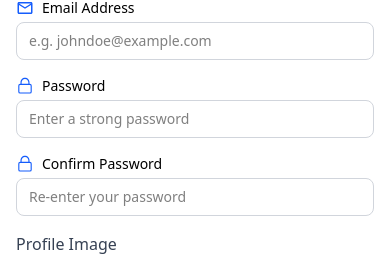
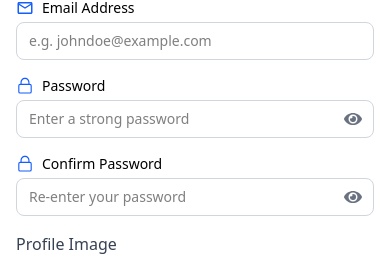
Before and after one commit to BallaGanesh/Robo-Aurra, a React (Vite) app: page / in a window 390 px wide. Shown: the part 264-526 px from the top of the page. Built offline with nearby package versions, Linux system fonts and the light colour scheme.

Commit message:
validations done

```diff
--- a/src/component/register/Register.jsx
+++ b/src/component/register/Register.jsx
@@ -1,4 +1,4 @@
-import React, {  useRef, useState } from "react";
+import React, { useRef, useState } from "react";
 import { useDispatch, useSelector } from "react-redux";
 
 import toast from "react-hot-toast";
@@ -12,12 +12,20 @@ import { GoArrowRight } from "react-icons/go";
 import { LuUpload } from "react-icons/lu";
 import { CgProfile } from "react-icons/cg";
 import { LuX } from "react-icons/lu";
+import { FaEye, FaEyeSlash } from "react-icons/fa";
 
 const Register = () => {
   let nagivate = useNavigate();
   const dispatch = useDispatch();
   const [errorMessage, setErrorMessage] = useState("");
   const [profileImage, setProfileImage] = useState(null);
+  const [passwordError, setPasswordError] = useState("");
+  const [confirmPasswordError, setConfirmPasswordError] = useState("");
+  const [showPassword, setShowPassword] = useState(false);
+  const [showConfirmPassword, setShowConfirmPassword] = useState(false);
+  const [isPasswordMatched, setIsPasswordMatched] = useState(null);
+  const [isPasswordValid, setIsPasswordValid] = useState(null);
+
   const fileInputRef = useRef(null);
 
   const handleBoxClick = () => {
@@ -59,8 +67,18 @@ const Register = () => {
       validateAll()
         ? setErrorMessage("")
         : setErrorMessage(getAllValidationErrorMessage);
-      value == "" && setErrorMessage("");
+      value === "" && setErrorMessage("");
+    } else if (name === "confirmPassword") {
+      if (value !== formData.password) {
+        setErrorMessage("Passwords do not match");
+      } else if (name === "confirm password") {
+        setIsPasswordMatched(null);
+        setErrorMessage("");
+      } else {
+        setErrorMessage("");
       }
+    }
+
     setFormData({ ...formData, [name]: value });
   };
 
@@ -121,38 +139,7 @@ const Register = () => {
             </Link>
           </p>
 
-          {/* <div className="flex justify-center mb-4">
-            <div className="relative w-20 h-20 rounded-full bg-gray-100 flex items-center justify-center overflow-hidden border border-gray-300">
-              {preview ? (
-                <img
-                  src={preview}
-                  alt="Preview"
-                  className="object-cover w-full h-full"
-                />
-              ) : (
-                <svg
-                  xmlns="http://www.w3.org/2000/svg"
-
-                  className="w-10 h-10 text-gray-400 "
-                  fill="none"
-                  viewBox="0 0 24 24"
-                  stroke="currentColor"
-                > */}
-
-          {/* <CgProfile className="h-7 w-7 "/> */}
-
-          {/* <path
-                    strokeLinecap="round"
-                    strokeLinejoin="round"
-                    strokeWidth={1.5}
-                    d="M12 4v16m8-8H4"
-                  /> */}
-          {/* </svg>
-              )}
-            </div>
-          </div> */}
-
-          {/* @trial */}
+          {/* avtar */}
           <div className="flex justify-center mb-4">
             <div className="relative w-20 h-20 rounded-full bg-gray-100 flex items-center justify-center overflow-hidden border border-gray-300">
               {preview ? (
@@ -212,47 +199,131 @@ const Register = () => {
                 className="w-full px-3 sm:px-4 py-2 text-sm sm:text-base border border-gray-300 rounded-lg focus:outline-none focus:ring-2 focus:ring-indigo-400 transition-all duration-300"
               />
             </div>
-
-            <div className="space-y-1 sm:space-y-1.5">
+            {/* password */}
+            <div className="space-y-1 sm:space-y-1.5 relative">
               <h3 className="flex gap-2 items-center text-sm sm:text-base">
                 <GoLock className="text-[#155DFC] text-lg sm:text-xl" />
                 Password
               </h3>
+              <div className="relative">
                 <input
-                type="password"
+                  type={showPassword ? "text" : "password"}
                   name="password"
                   placeholder="Enter a strong password"
                   value={formData.password}
-                onChange={handleChange}
+                  onChange={(e) => {
+                    const value = e.target.value;
+                    setFormData({ ...formData, password: value });
+
+                    // password validation
+                    const { validateAll, getAllValidationErrorMessage } =
+                      validatePassword(value, 8);
+                    if (value.trim() === "") {
+                      setPasswordError("");
+                      setIsPasswordValid(null);
+                    } else if (!validateAll()) {
+                      setPasswordError(getAllValidationErrorMessage);
+                      setIsPasswordValid(false);
+                    } else {
+                      setPasswordError("");
+                      setIsPasswordValid(true);
+                    }
+                  }}
                   required
-                className="w-full px-3 sm:px-4 py-2 text-sm sm:text-base border border-gray-300 rounded-lg focus:outline-none focus:ring-2 focus:ring-indigo-400 transition-all duration-300"
+                  className={`w-full px-3 sm:px-4 py-2 pr-10 text-sm sm:text-base border rounded-lg focus:outline-none focus:ring-2 transition-all duration-300
+        ${
+          isPasswordValid === null
+            ? "border-gray-300 focus:ring-indigo-400"
+            : isPasswordValid
+            ? "border-green-500 focus:ring-green-400"
+            : "border-red-500 focus:ring-red-400"
+        }`}
                 />
+                <button
+                  type="button"
+                  onClick={() => setShowPassword(!showPassword)}
+                  className="absolute inset-y-0 right-3 flex items-center text-gray-500 hover:text-gray-700"
+                >
+                  {showPassword ? (
+                    <FaEyeSlash size={18} />
+                  ) : (
+                    <FaEye size={18} />
+                  )}
+                </button>
               </div>
 
-            <div
-              className={`flex w-full rounded-lg ${
-                !errorMessage ? "hidden" : ""
-              }`}
-            >
-              <span className="text-xs sm:text-sm text-red-600">
-                *{errorMessage}
-              </span>
+              {passwordError && (
+                <p className="text-xs sm:text-sm text-red-600 mt-1">
+                  *{passwordError}
+                </p>
+              )}
             </div>
 
-            <div className="space-y-1 sm:space-y-1.5">
+
+            {/* Confirm Password Field */}
+            <div className="space-y-1 sm:space-y-1.5 mt-2 relative">
               <h3 className="flex gap-2 items-center text-sm sm:text-base">
                 <GoLock className="text-[#155DFC] text-lg sm:text-xl" />
                 Confirm Password
               </h3>
+              <div className="relative">
                 <input
-                type="password"
+                  type={showConfirmPassword ? "text" : "password"}
                   name="confirmPassword"
                   placeholder="Re-enter your password"
                   value={formData.confirmPassword}
-                onChange={handleChange}
+                  onChange={(e) => {
+                    setFormData({
+                      ...formData,
+                      confirmPassword: e.target.value,
+                    });
+                    setIsPasswordMatched(null);
+                    setConfirmPasswordError("");
+                  }}
+                  onBlur={() => {
+                    const { password, confirmPassword } = formData;
+                    if (password.trim() && confirmPassword.trim()) {
+                      if (password === confirmPassword) {
+                        setIsPasswordMatched(true);
+                        setConfirmPasswordError("");
+                      } else {
+                        setIsPasswordMatched(false);
+                        setConfirmPasswordError("Passwords do not match");
+                      }
+                    } else {
+                      setIsPasswordMatched(null);
+                      setConfirmPasswordError("");
+                    }
+                  }}
                   required
-                className="w-full px-3 sm:px-4 py-2 text-sm sm:text-base border border-gray-300 rounded-lg focus:outline-none focus:ring-2 focus:ring-indigo-400 transition-all duration-300"
+                  className={`w-full px-3 sm:px-4 py-2 pr-10 text-sm sm:text-base border rounded-lg focus:outline-none focus:ring-2 transition-all duration-300
+        ${
+          isPasswordMatched === false
+            ? "border-red-500 focus:ring-red-400"
+            : isPasswordMatched === true
+            ? "border-green-500 focus:ring-green-400"
+            : "border-gray-300 focus:ring-indigo-400"
+        }`}
                 />
+                <button
+                  type="button"
+                  onClick={() => setShowConfirmPassword(!showConfirmPassword)}
+                  className="absolute inset-y-0 right-3 flex items-center text-gray-500 hover:text-gray-700"
+                >
+                  {showConfirmPassword ? (
+                    <FaEyeSlash size={18} />
+                  ) : (
+                    <FaEye size={18} />
+                  )}
+                </button>
+              </div>
+
+
+              {confirmPasswordError && (
+                <p className="text-xs sm:text-sm text-red-600 mt-1">
+                  *{confirmPasswordError}
+                </p>
+              )}
             </div>
 
             <div className="w-full max-w-md mx-auto">
@@ -267,7 +338,9 @@ const Register = () => {
                   className="flex flex-col justify-center items-center border-2 border-dashed border-blue-400 bg-white rounded-md w-90 h-32 cursor-pointer hover:bg-blue-50 transition-all duration-300"
                 >
                   <LuUpload className="text-blue-500 text-2xl mb-1" />
-          <p className="text-blue-500 text-sm font-medium">Click to change</p>
+                  <p className="text-blue-500 text-sm font-medium">
+                    Click to change
+                  </p>
                 </div>
 
                 {/* Image Preview */}
```
Lines whose indentation alone changed are shown as unchanged.
